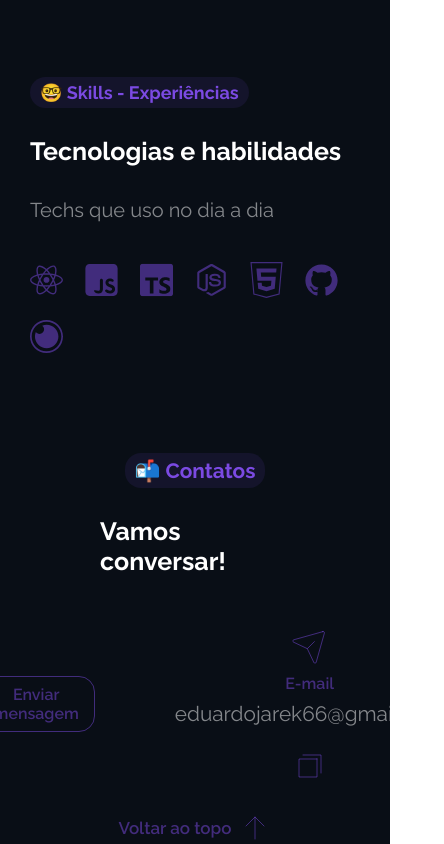
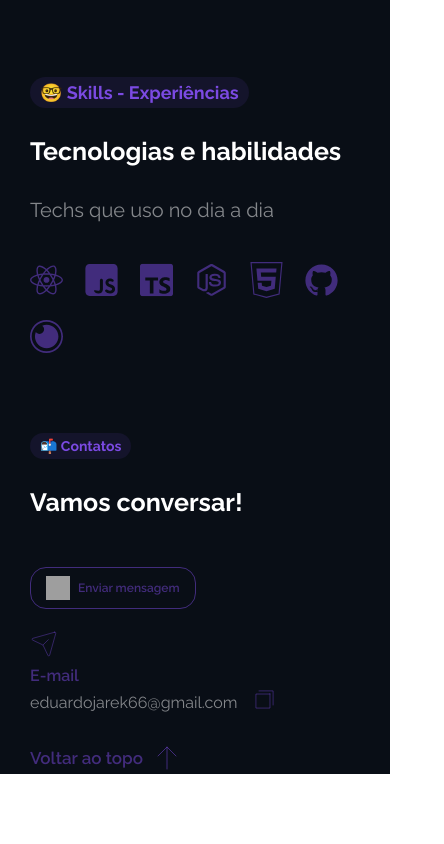
Before and after one commit to EduardoRag/eduardorag.github.io, a React (Vite) app: page / in a window 390 px wide. Shown: the part 2162-3006 px from the top of the page, 444 px wide, since content can reach past the window. After the commit the page ends 2936 px from the top, so only its background shows below. Built offline with nearby package versions, Linux system fonts and the light colour scheme; grey boxes are pictures that could not be loaded.

Commit message:
Update: Added mobile version for contact section

```diff
--- a/src/styles/contact.module.scss
+++ b/src/styles/contact.module.scss
@@ -114,6 +114,54 @@
     }
 }
 
+@media (max-width: 480px) {
+    .section {
+        align-items: start;
+        margin: 38px 30px !important;
+
+        h2 {
+            font-size: 1.4rem;
+        }
+
+        .contact-container {
+            flex-direction: column;
+            align-items: start;
+            gap: 19px !important;
+
+            strong {
+                font-size: 1.2rem !important;
+            }
+
+            .email-container {
+                position: relative !important;
+                align-items: start;
+
+                img {
+                    width: 30px;
+                    height: 30px;
+                }
+
+                strong {
+                    font-size: 1.6rem !important;
+                }
+
+                .p {
+                    font-size: 1.6rem !important;
+                }
+
+                img:last-child {
+                    position: absolute;
+                    right: -40px;
+                    bottom: 0;
+
+                    width: 25px;
+                    height: 25px;
+                }
+            }
+        }
+    }
+}
+
 @media (min-width: 481px) and (max-width: 768px) {
     .section {
         margin: 38px 30px !important;
```
